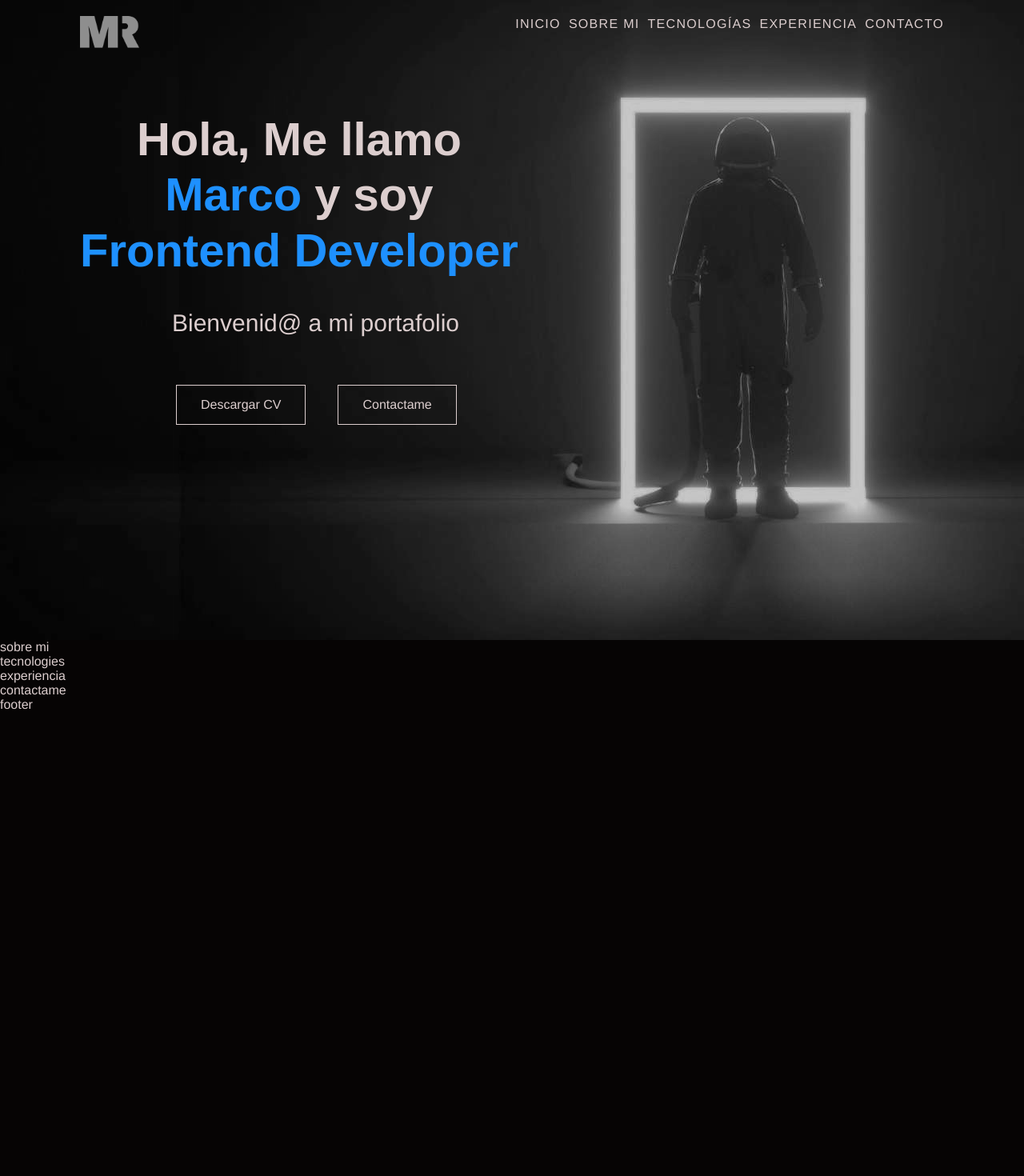
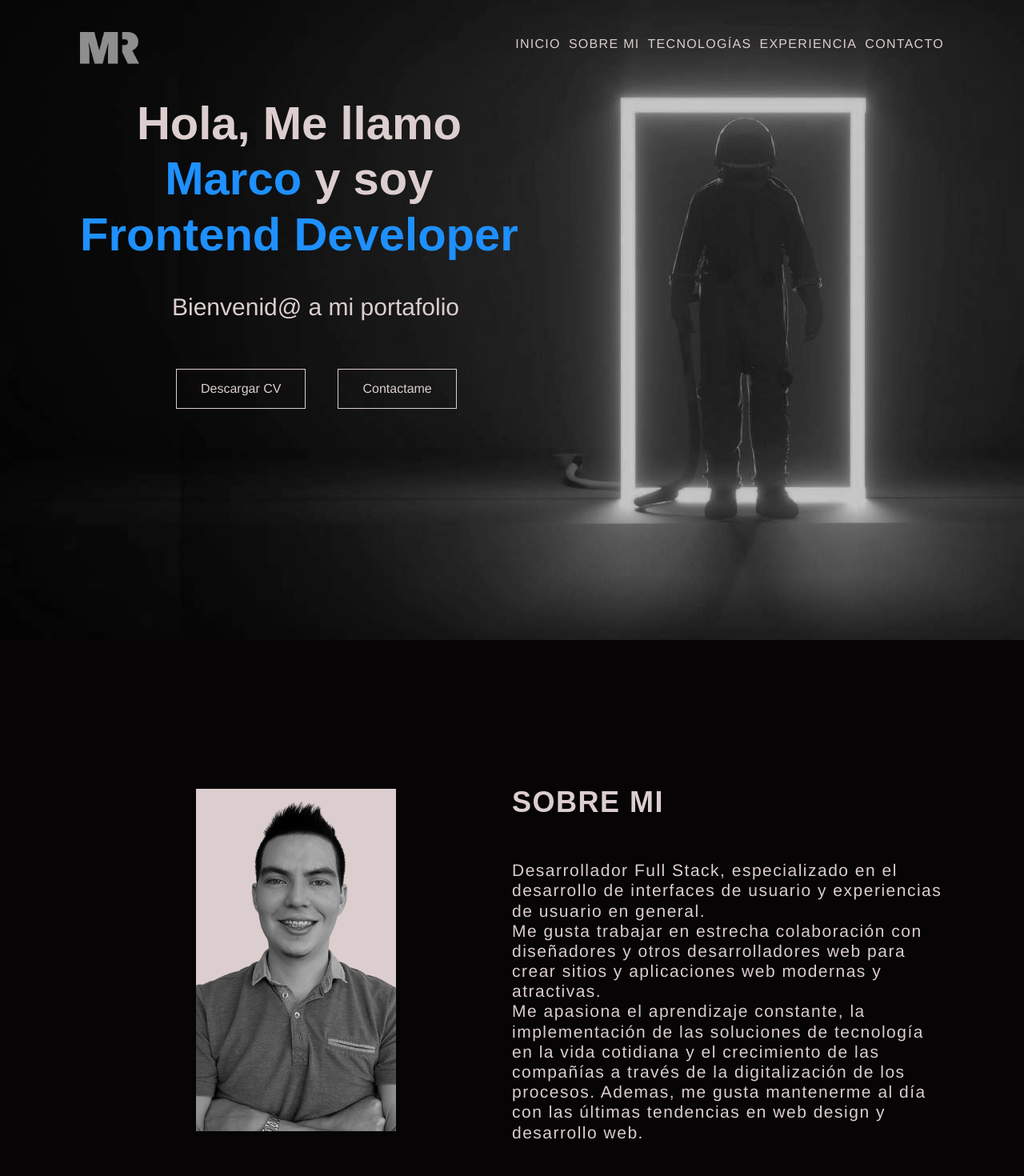
Before and after one commit to MarcoAlayn/portfolio, a React (Create React App) app: page / in a window 1280 px wide. Shown: the top 1470 px of the page at 80% size. Before the commit the page ends 890 px from the top, so only its background shows below. Built offline with nearby package versions, Linux system fonts and the light colour scheme; a web font is replaced by a local one.

Commit message:
about me

```diff
--- a/src/App.css
+++ b/src/App.css
@@ -31,23 +31,37 @@ body {
 /* logo */
 .app .header .logo {
   height: 40px;
-  margin-top: 20px;
+  margin-top: 40px;
 }
 
-#containerRow {
+.containerRow {
   display: flex;
   flex-direction: row;
-  margin: 0px 100px;
   justify-content: space-between;
   align-items: center;
 }
 
-#containerColumn {
+.containerColumn {
   display: flex;
   flex-direction: column;
   justify-content: center;
   align-items: flex-start;
-  margin: 40px 0px 0px 100px;
+  width: 100%;
+}
+
+.margin {
+  margin: auto 100px;
+}
+
+.h2 {
+  font-family: var(--secondary-font);
+  font-size: 36px;
+  text-transform: uppercase;
+  letter-spacing: 1.5px;
+}
+
+.app .header .navbar {
+  margin-top: 30px;
 }
 
 /* navbar links */
@@ -55,7 +69,6 @@ body {
   text-decoration: none;
   color: var(--white);
   margin-left: 10px;
-  margin-top: 20px;
   text-transform: uppercase;
   font-size: 16px;
   letter-spacing: 1.3px;
@@ -82,7 +95,7 @@ body {
   font-size: 30px;
 }
 
-.app .header .text .buttons a {
+.btn a {
   border: 1px solid var(--white);
   padding: 15px 30px;
   margin: 0px 20px;
@@ -90,7 +103,29 @@ body {
   color: var(--white);
 }
 
-.app .header .text .buttons a:hover {
+.btn a:hover {
   background: var(--blue);
-  border: var(--blue);
+  border: 1px solid var(--blue);
 }
+
+/* about me section*/
+.about {
+  background: var(--black);
+  width: 100vw;
+  height: 100vh;
+}
+
+.profile {
+}
+
+.profile img {
+  background: var(--white);
+  width: 250px;
+  align-self: center;
+}
+
+.about .aboutText {
+  letter-spacing: 1.5px;
+  line-height: 1.2;
+  font-size: 21px;
+}
--- a/src/App.js
+++ b/src/App.js
@@ -1,11 +1,13 @@
 import "./App.css";
 import logo from "./assets/logo.png";
+import profile from "./assets/profile.png";
 
 function App() {
   return (
-    <div className="app">
+    <div className="app ">
       <header className="header">
-        <div id="containerRow">
+        <div className="margin">
+          <div className="containerRow ">
             <img src={logo} alt="logo" className="logo" />
             <nav className="navbar">
               <a href="/" className="link">
@@ -27,22 +29,45 @@ function App() {
           </div>
 
           <div className="text">
-          <div id="containerColumn">
+            <div className="containerColumn">
               <h1>
                 Hola, Me llamo <br /> <span>Marco</span> y soy <br />
                 <span> Frontend Developer </span>
               </h1>
               <p>Bienvenid@ a mi portafolio</p>
-            <div id="containerRow" className="buttons ">
+              <div className="btn containerRow margin">
                 <a href="/">Descargar CV</a>
                 <a href="/">Contactame</a>
               </div>
             </div>
           </div>
+        </div>
       </header>
 
-      <section className="about">sobre mi</section>
-      <section className="tecnologies">tecnologies</section>
+      <section className="about containerColumn">
+        <div className="containerRow margin">
+          <div className="profile containerColumn">
+            <img src={profile} alt="profile" />
+          </div>
+          <div className="aboutText containerColumn">
+            <h2 className="h2">sobre mi</h2>
+            <p>
+              Desarrollador Full Stack, especializado en el desarrollo de
+              interfaces de usuario y experiencias de usuario en general. <br />
+              Me gusta trabajar en estrecha colaboración con diseñadores y otros
+              desarrolladores web para crear sitios y aplicaciones web modernas
+              y atractivas. <br />
+              Me apasiona el aprendizaje constante, la implementación de las
+              soluciones de tecnología en la vida cotidiana y el crecimiento de
+              las compañías a través de la digitalización de los procesos.{" "}
+              Ademas, me gusta mantenerme al día con las últimas tendencias en
+              web design y desarrollo web.
+            </p>
+          </div>
+        </div>
+      </section>
+
+      <section className="tecnologies containerColumn">tecnologies</section>
       <sections className="experience">experiencia</sections>
       <section className="contact">contactame</section>
       <footer className="footer">footer</footer>
```
Also changed, not shown: src/assets/profile.png (added). Lines whose indentation alone changed are shown as unchanged.
